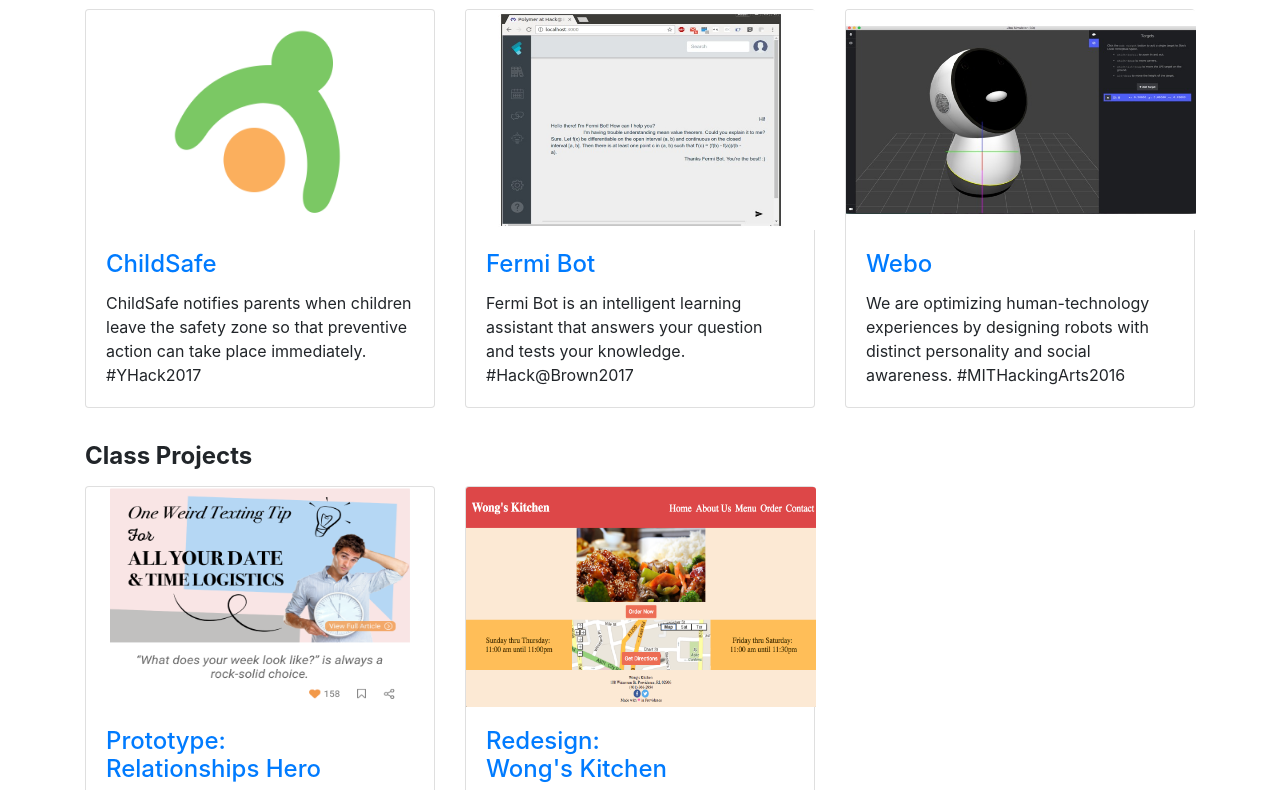
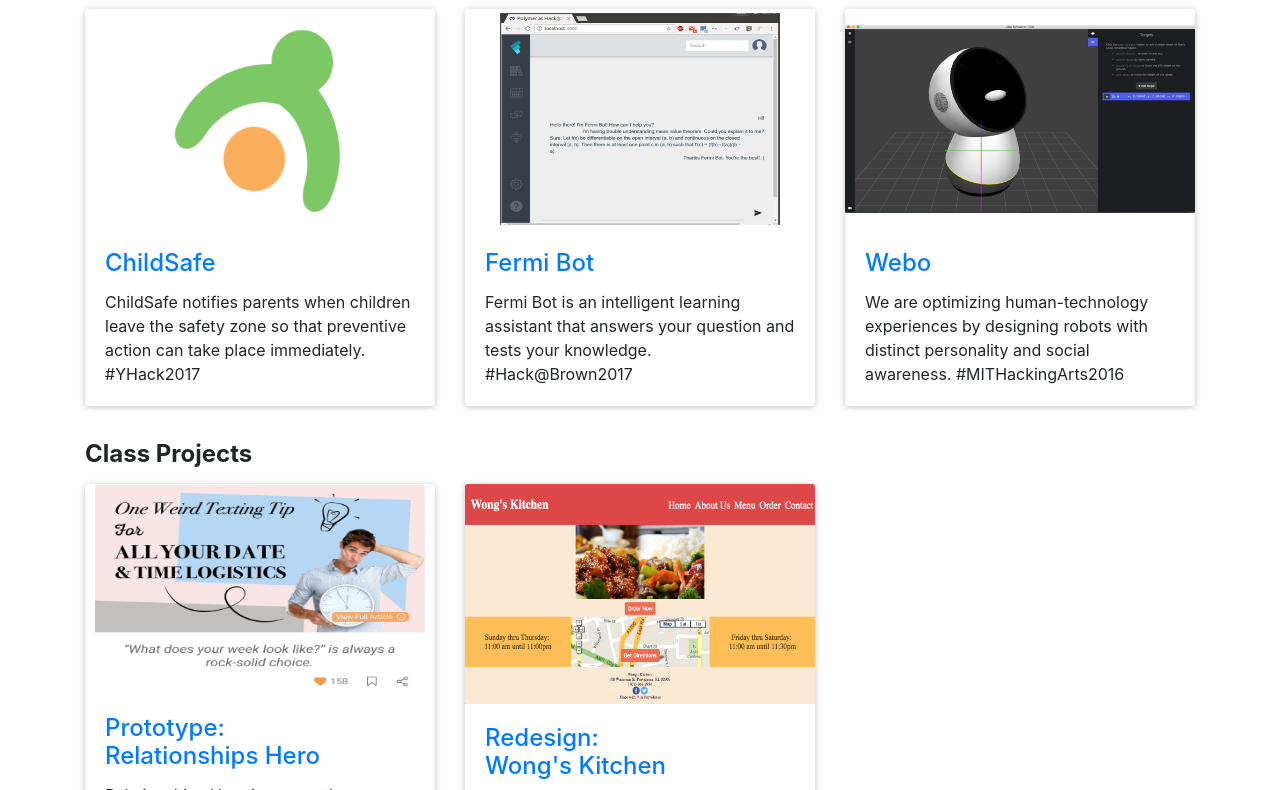
Before and after one commit to hsinlei/hsinlei.github.io, a website: page index.html in a window 1280 px wide. Shown: the part 298-1088 px from the top of the page. Drawn offline with Linux system fonts and the light colour scheme.

Commit message:
make the section look like a card

```diff
--- a/index.html
+++ b/index.html
@@ -43,8 +43,8 @@
     .image-relHero {
       display: block;
       margin: 0 auto;
-      height: 220px;
-      width: 300px;
+      height: 210px;
+      width: 330px;
     }
 
     .img-wongs{
@@ -70,6 +70,11 @@
     .select-button{
       color: #616161;
       font-size: 1.2em;
+    }
+
+    .styled-card {
+      border: 0;
+      box-shadow: 0 1px 6px rgba(32, 33, 36, 0.28);
     }
   </style>
 
@@ -118,7 +123,7 @@
       </div>
       <div class="row">
         <div class="col-lg-4 col-sm-6 portfolio-item">
-          <div class="card h-100">
+          <div class="card h-100 styled-card">
             <a href="#"><img class="card-img-top image-childSafe"
               src="img/childsafe.png" alt=""></a>
             <div class="card-body">
@@ -130,7 +135,7 @@
           </div>
         </div>
         <div class="col-lg-4 col-sm-6 portfolio-item">
-          <div class="card h-100">
+          <div class="card h-100 styled-card">
             <a href="#"><img class="card-img-top image-fermiBot" src="img/fermiBot.jpg" alt=""></a>
             <div class="card-body">
               <h4 class="card-title">
@@ -141,7 +146,7 @@
           </div>
         </div>
         <div class="col-lg-4 col-sm-6 portfolio-item">
-          <div class="card h-100">
+          <div class="card h-100 styled-card">
             <a href="#"><img class="card-img-top image-webo" src="img/webo.jpg" alt=""></a>
             <div class="card-body">
               <h4 class="card-title">
@@ -159,7 +164,7 @@
       <div class="row">
 
         <div class="col-lg-4 col-sm-6 portfolio-item">
-          <div class="card h-100">
+          <div class="card h-100 styled-card">
             <a href="#"><img class="card-img-top image-relHero " src="img/relHero.png" alt=""></a>
             <div class="card-body">
               <h4 class="card-title">
@@ -170,7 +175,7 @@
           </div>
         </div>
         <div class="col-lg-4 col-sm-6 portfolio-item">
-          <div class="card h-100">
+          <div class="card h-100 styled-card">
             <a href="#"><img class="card-img-top img-wongs" src="img/wongs.png" alt=""></a>
             <div class="card-body">
               <h4 class="card-title">
```
